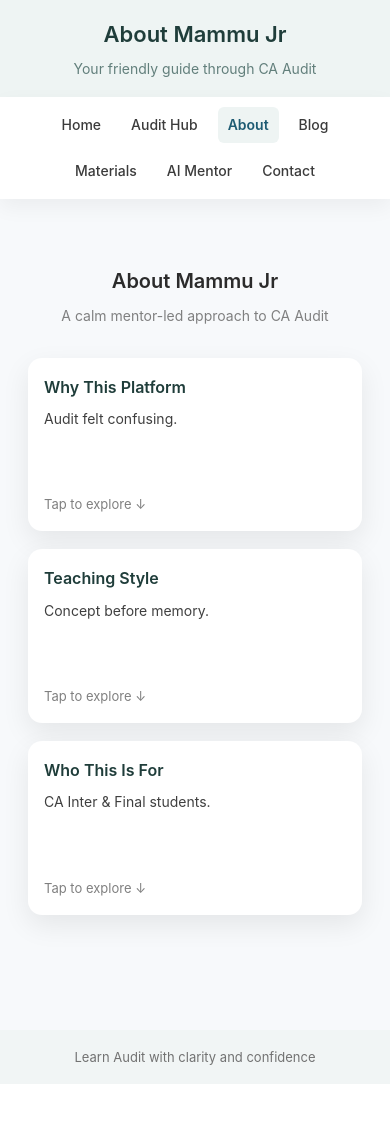
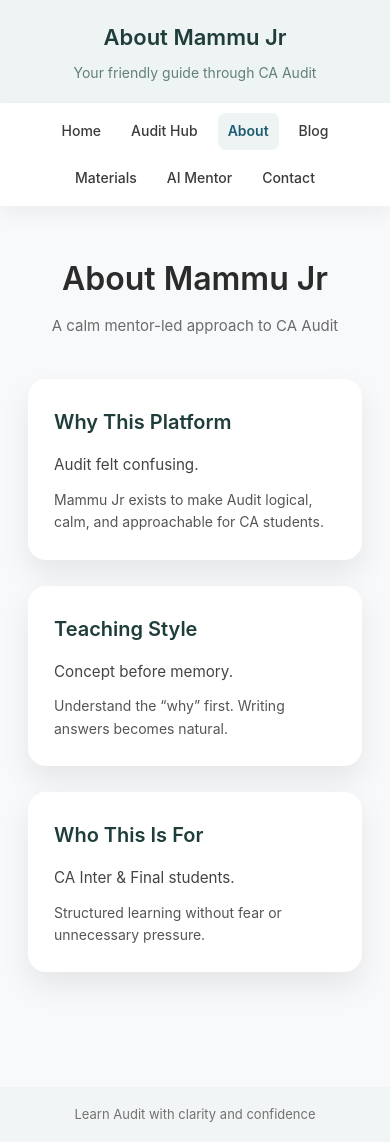
Before and after one commit to mammujunior/mammu-jr, a Flask app: page /about in a window 390 px wide. Before the commit the page ends 1084 px from the top, so only its background shows below. Run offline with Flask 3, Linux system fonts and the light colour scheme.

Commit message:
Final clean mobile UX without affecting desktop

```diff
--- a/static/style.css
+++ b/static/style.css
@@ -27,16 +27,16 @@
 }
 
 /* =========================
-   HEADER (MEDIUM, CALM)
+   HEADER (DESKTOP)
 ========================= */
 header {
     background-color: #eef4f3;
-    padding: 36px 20px;   /* reduced height */
+    padding: 36px 20px;
     text-align: center;
 }
 
 header h1 {
-    font-size: 2.1rem;   /* reduced */
+    font-size: 2.1rem;
     font-weight: 600;
     color: #1f3d3a;
     margin-bottom: 4px;
@@ -94,44 +100,7 @@
 }
 
 /* =========================
-   CARDS (AESTHETIC BOXES)
-========================= */
-.card {
-    background-color: #ffffff;
-    border-radius: 18px;
-    padding: 26px;
-    box-shadow: 0 18px 36px rgba(0,0,0,0.06);
-    transition: all 0.35s ease;
-    position: relative;
-    overflow: hidden;
-}
-
-.card:hover {
-    transform: translateY(-6px) scale(1.03);
-    box-shadow: 0 30px 60px rgba(0,0,0,0.1);
-}
-.card .more {
-    opacity: 0;
-    max-height: 0;
-    transition: all 0.35s ease;
-    font-size: 0.9rem;
-    color: #555;
-}
-
-.card:hover .more {
-    opacity: 1;
-    max-height: 200px;
-    margin-top: 10px;
-}
-
-.card h3 {
-    font-size: 1.25rem;
-    font-weight: 600;
-    color: #1f3d3a;
-    margin-bottom: 12px;
-}
-/* =========================
-   CARD GRID (HORIZONTAL)
+   CARD GRID (DESKTOP)
 ========================= */
 .card-grid {
     display: grid;
@@ -141,8 +110,58 @@
 }
 
 /* =========================
-   BUTTONS
+   CARDS (DESKTOP BEHAVIOR)
 ========================= */
+.card {
+    background-color: #ffffff;
+    border-radius: 18px;
+    padding: 26px;
+    box-shadow: 0 18px 36px rgba(0,0,0,0.06);
+    transition: transform 0.35s ease, box-shadow 0.35s ease;
+    position: relative;
+}
+
+.card h3 {
+    font-size: 1.25rem;
+    font-weight: 600;
+    color: #1f3d3a;
+    margin-bottom: 12px;
+}
+
+.card p {
+    font-size: 0.95rem;
+    color: #444;
+}
+
+.card .more {
+    display: none;
+    font-size: 0.9rem;
+    color: #555;
+}
+
+/* Desktop hover expand */
+.card:hover {
+    transform: translateY(-6px) scale(1.03);
+    box-shadow: 0 30px 60px rgba(0,0,0,0.1);
+}
+
+.card:hover .more {
+    display: block;
+    margin-top: 10px;
+}
+
+/* =========================
+   LINKS & BUTTONS
+========================= */
+a {
+    color: #1f3d3a;
+    text-decoration: none;
+}
+
+a:hover {
+    text-decoration: underline;
+}
+
 button {
     background-color: #1f3d3a;
     color: #ffffff;
@@ -272,143 +208,24 @@
     margin-bottom: 20px;
 }
 
-/* Mobile: stack layout */
-@media (max-width: 900px) {
-    .home-layout {
-        grid-template-columns: 1fr;
-    }
-
-    .home-sidebar {
-        position: static;
-    }
-}
 /* =========================
-   ACTIVE NAV LINK
+   MOBILE EXPERIENCE (ONLY)
 ========================= */
-nav a.active {
-    background-color: #eef4f3;
-    color: #1e5b73;
-    font-weight: 600;
-}
-/* =========================
-   UNIVERSAL CARD EXPAND BEHAVIOR
-========================= */
-
-/* Allow expansion outside grid */
-.card-grid {
-    position: relative;
-    overflow: visible;
-}
-
-/* Base card behavior */
-.card {
-    position: relative;
-    transition:
-        transform 0.35s ease,
-        box-shadow 0.35s ease,
-        opacity 0.35s ease;
-    z-index: 1;
-}
-
-/* Hide extended content by default */
-.card .more {
-    display: none;
-}
-
-/* When hovering anywhere in grid, fade others */
-.card-grid:hover .card {
-    opacity: 0.4;
-    transform: scale(0.96);
-}
-
-/* Focused card */
-.card:hover {
-    opacity: 1 !important;
-    transform: scale(1.15);
-    z-index: 100;
-    box-shadow: 0 45px 90px rgba(0, 0, 0, 0.18);
-    background-color: #ffffff;
-}
-
-/* Show full content on hover */
-.card:hover .more {
-    display: block;
-    margin-top: 14px;
-}
-
-/* Mobile safety: no hover effects */
-@media (max-width: 900px) {
-    .card-grid:hover .card,
-    .card:hover {
-        opacity: 1;
-        transform: none;
-        box-shadow: 0 18px 36px rgba(0,0,0,0.06);
-    }
-
-    .card .more {
-        display: block;
-        margin-top: 10px;
-    }
-}
-/* =========================
-   FORCE FULL CONTENT VISIBILITY
-   (NO LINE / HEIGHT LIMIT)
-========================= */
-
-.card,
-.card * {
-    max-height: none !important;
-}
-
-
-
-/* Allow full expansion */
-.card {
-    height: auto !important;
-    overflow: visible !important;
-}
-
-/* Ensure hidden content can fully appear */
-.card .more {
-    max-height: none !important;
-    height: auto !important;
-    overflow: visible !important;
-    white-space: normal !important;
-}
-
-/* When hovering, allow card to grow naturally */
-.card:hover {
-    height: auto !important;
-}
-
-/* Grid must not restrict children */
-.card-grid {
-    align-items: stretch;
-    overflow: visible !important;
-}
-/* =========================
-   MOBILE UI POLISH (SAFE)
-   Desktop NOT affected
-========================= */
-
 @media (max-width: 768px) {
 
-    /* Overall body spacing */
+    /* General text */
     body {
         font-size: 15px;
-        line-height: 1.7;
         background-color: #f7f9fb;
     }
 
     /* Header */
     header {
-        padding: 16px 14px;
-        text-align: center;
+        padding: 18px 14px;
     }
 
     header h1 {
         font-size: 22px;
-        margin-bottom: 4px;
     }
 
     header p {
@@ -418,135 +235,67 @@
 
     /* Navigation */
     nav {
+        flex-wrap: wrap;
+        gap: 10px;
         padding: 10px;
-        display: flex;
-        flex-wrap: wrap;
-        justify-content: center;
-        gap: 10px;
     }
 
     nav a {
         font-size: 14px;
         padding: 6px 10px;
-        border-radius: 6px;
     }
 
-    /* Section title */
-    .section-title {
-        margin: 20px 12px;
-        text-align: center;
+    /* Main spacing */
+    main {
+        padding: 45px 16px;
     }
 
-    .section-title h2 {
-        font-size: 20px;
+    /* Stack layout */
+    .home-layout {
+        grid-template-columns: 1fr;
     }
 
-    .section-title p {
-        font-size: 14px;
-        opacity: 0.85;
+    .home-sidebar {
+        position: static;
     }
 
     /* Cards layout */
     .card-grid {
         grid-template-columns: 1fr;
-        gap: 18px;
         padding: 0 12px;
     }
 
-    /* Cards look */
+    /* Scroll reveal animation */
     .card {
-        border-radius: 14px;
-        padding: 16px;
-        box-shadow: 0 10px 28px rgba(0,0,0,0.08);
-        background-color: #ffffff;
+        opacity: 0;
+        transform: translateY(40px);
+        transition: all 0.7s cubic-bezier(0.22, 1, 0.36, 1);
+        box-shadow: 0 14px 30px rgba(0,0,0,0.08);
     }
 
-    .card h3 {
-        font-size: 16px;
-        margin-bottom: 6px;
+    .card.active {
+        opacity: 1;
+        transform: translateY(0);
     }
 
-    .card p {
-        font-size: 14px;
-        opacity: 0.9;
-    }
-
-    /* Card content */
+    /* FULL CONTENT VISIBLE ON MOBILE */
     .card .more {
+        display: block;
+        margin-top: 10px;
         font-size: 14px;
         line-height: 1.6;
     }
 
-    /* Buttons & inputs */
-    button, input {
-        width: 100%;
-        font-size: 15px;
-        padding: 10px;
-        border-radius: 8px;
-    }
-
-    button {
-        margin-top: 8px;
+    /* Disable hover effects */
+    .card:hover {
+        transform: none;
+        box-shadow: 0 14px 30px rgba(0,0,0,0.08);
     }
 
     /* Footer */
     footer {
         padding: 16px;
         font-size: 13px;
-        text-align: center;
         opacity: 0.85;
     }
 }
-
-/* =========================
-   MOBILE SCROLL ANIMATION
-========================= */
-
-@media (max-width: 768px) {
-
-    .card {
-        opacity: 0;
-        transform: translateY(30px);
-        transition: all 0.6s ease-out;
-    }
-
-    .card.active {
-        opacity: 1;
-        transform: translateY(0);
-    }
-}
-@media (max-width: 768px) {
-
-    /* Card default (collapsed) */
-    .card {
-        cursor: pointer;
-    }
-
-    .card .more {
-        max-height: 0;
-        overflow: hidden;
-        opacity: 0;
-        transition: all 0.4s ease;
-    }
-
-    /* Expanded card */
-    .card.expanded .more {
-        max-height: 500px; /* enough for content */
-        opacity: 1;
-        margin-top: 10px;
-    }
-
-    /* Visual cue */
-    .card::after {
-        content: "Tap to explore ↓";
-        display: block;
-        font-size: 13px;
-        opacity: 0.6;
-        margin-top: 8px;
-    }
-
-    .card.expanded::after {
-        content: "Tap to close ↑";
-        opacity: 0.5;
-    }
-}
```
Also changed, not shown: other parts of static/style.css (+6 -83 lines).
